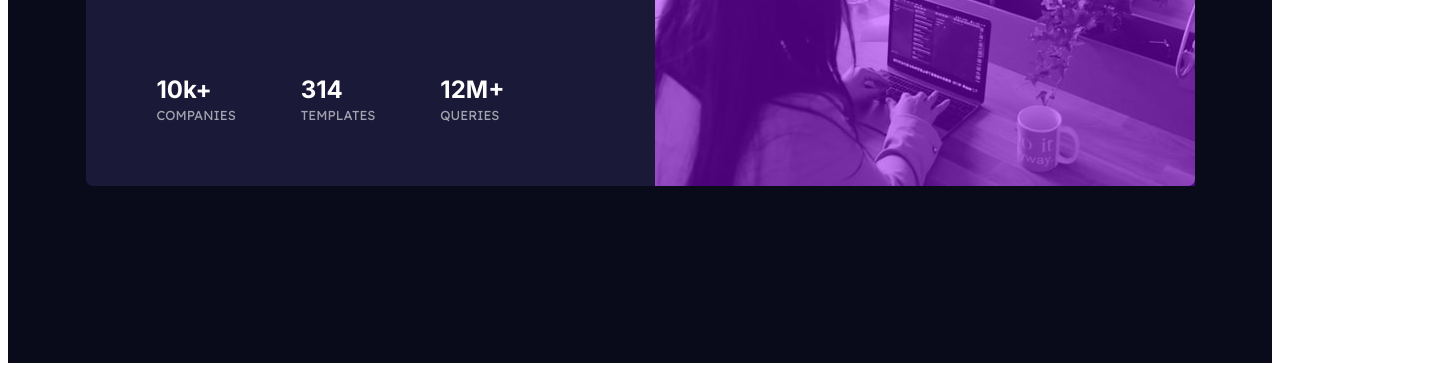
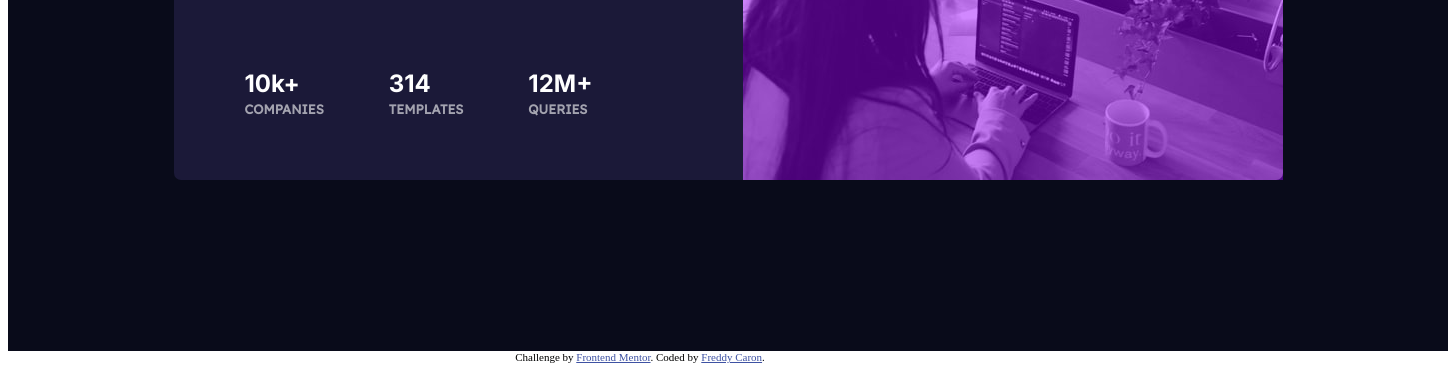
Before and after one commit to Frc-web/Stats-preview-card-component, a plain HTML site: page index.html in a window 1280 px wide. Shown: the part 445-816 px from the top of the page, 1448 px wide, since content can reach past the window. Drawn offline with Linux system fonts and the light colour scheme.

Commit message:
modify desktop version

```diff
--- a/styles.css
+++ b/styles.css
@@ -1,7 +1,5 @@
 @import url('https://fonts.googleapis.com/css2?family=Inter:wght@400;700&display=swap');
 @import url('https://fonts.googleapis.com/css2?family=Lexend+Deca&display=swap');
-/* font-family: 'Inter', sans-serif; */
-/* font-family: 'Lexend Deca', sans-serif; */
 
 :root {
   --very-dark-blue: rgb(9, 11, 26);
@@ -13,9 +11,9 @@
 }
 
 body {
-  color: white;
   height: 100vh;
   display: flex;
+  flex-direction: column;
 }
 .card {
   width: 1440px;
@@ -59,7 +57,6 @@ span {
   margin-left: 71px;
   width: 348px;
   justify-content: space-between;
-  flex-grow: 1;
 }
 .stats p {
   color: var(--white);
@@ -70,7 +67,6 @@ span {
 }
 .stats h2 {
   font-size: 13px;
-  font-weight: normal;
   color: var(--slightly-transparent-white2);
   font-family: 'Lexend Deca', sans-serif;
   margin-top: 3px;
@@ -93,8 +89,5 @@ span {
 
 }
 
-
-
-
 .attribution { font-size: 11px; text-align: center; }
 .attribution a { color: hsl(228, 45%, 44%); }
```
Also changed, not shown: index.html (+2 -2 lines).
